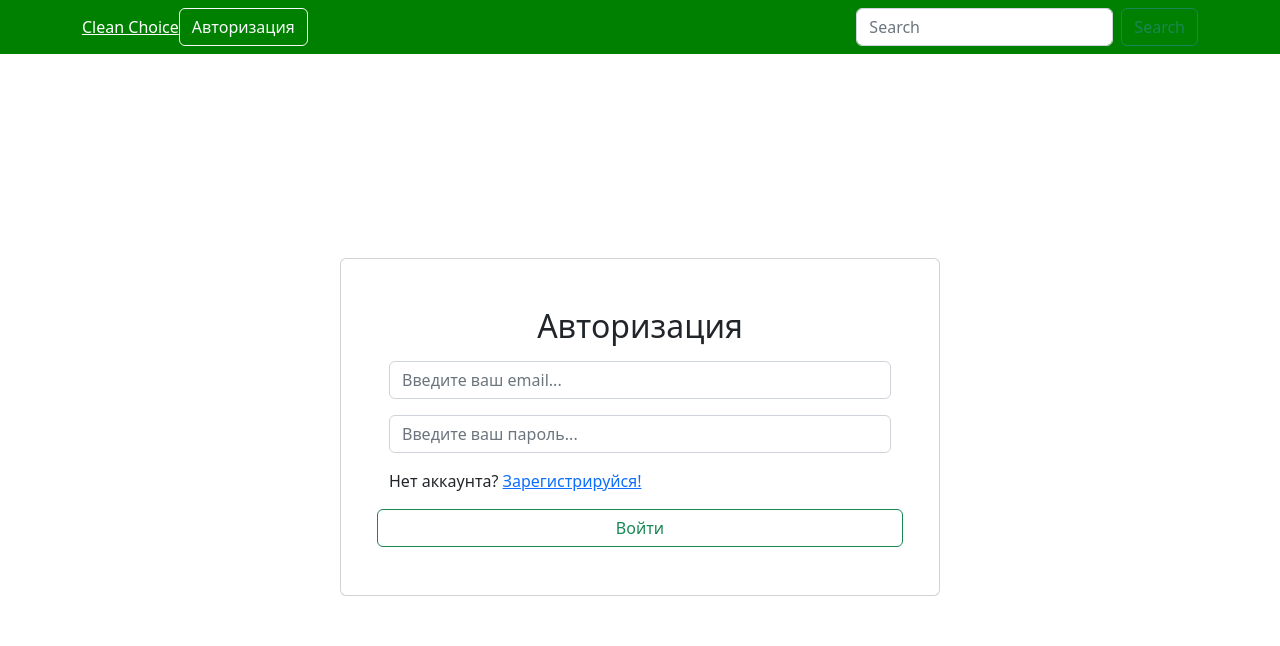
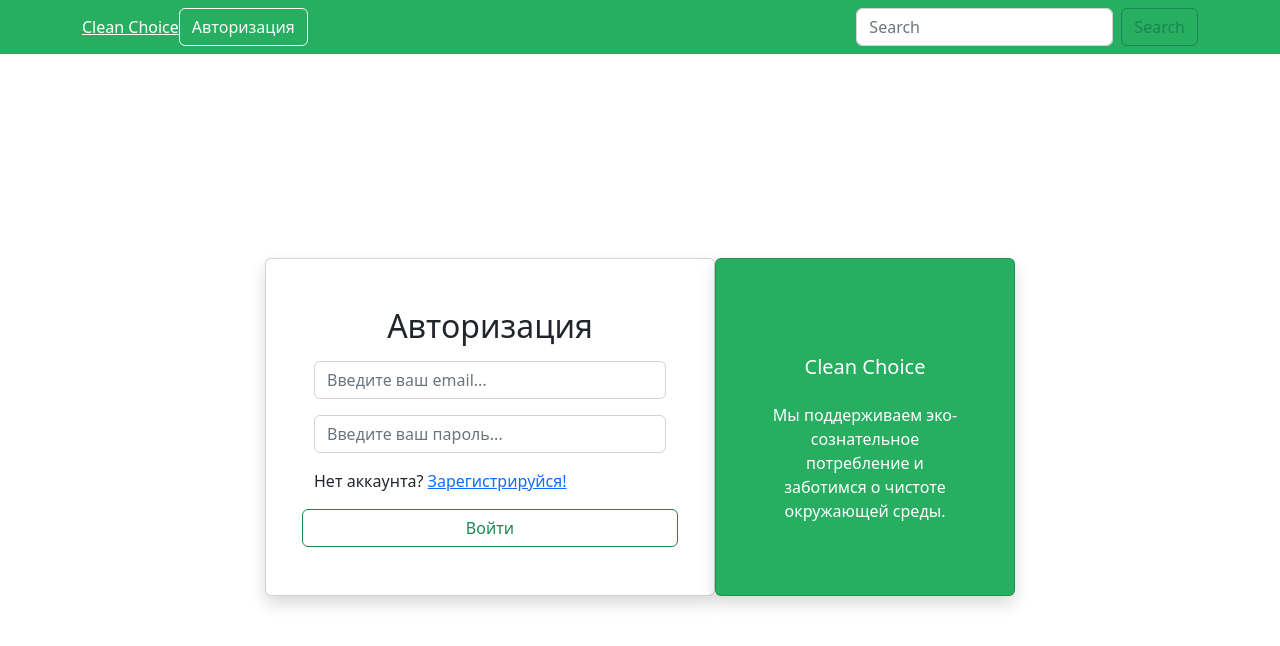
Before and after one commit to j1ter/PROProject, a React (Create React App) app in the folder client/: page /login in a window 1280 px wide. Shown: the top 646 px of the page. Built offline with nearby package versions, Linux system fonts and the light colour scheme.

Commit message:
Auth update
123

```diff
--- a/client/src/components/NavBar.js
+++ b/client/src/components/NavBar.js
@@ -14,7 +14,7 @@ import {observer} from "mobx-react-lite"
 const NavBar = observer(()=> {
     const {user} = useContext(Context)
     return (
-        <Navbar style={{backgroundColor: 'green'}}>
+        <Navbar style={{backgroundColor: '#27AE60'}}>
         <Container>
           <NavLink style={{color:'white'}} to={SHOP_ROUTE}>Clean Choice</NavLink>
           {user.isAuth ?
--- a/client/src/pages/Auth.js
+++ b/client/src/pages/Auth.js
@@ -15,7 +15,7 @@ const Auth = () => {
         className="d-flex justify-content-center align-items-center"
         style={{height: window.innerHeight - 54}}
         >
-            <Card style={{width: 600}} className="p-5">
+            <Card style={{width: 450}} className="p-5 shadow">
                 <h2 className="m-auto">{isLogin ? 'Авторизация' : "Регистрация"}</h2>
             <Form className="d-flex flex-column">
                 <Form.Control
@@ -47,6 +47,12 @@ const Auth = () => {
             </Form>
 
             </Card>
+            <Card className="ml-3 p-5 shadow" style={{backgroundColor: '#27AE60', height:338, width: 300}}>
+                <Card.Title className="text-white text-center mt-5">Clean Choice</Card.Title>
+                <Card.Text className="text-white text-center mt-3">
+                    Мы поддерживаем эко-сознательное потребление и заботимся о чистоте окружающей среды.
+                </Card.Text>
+            </Card>
 
 
         </Container>
```
Also changed, not shown: client/src/components/TypeBar.js (added).
